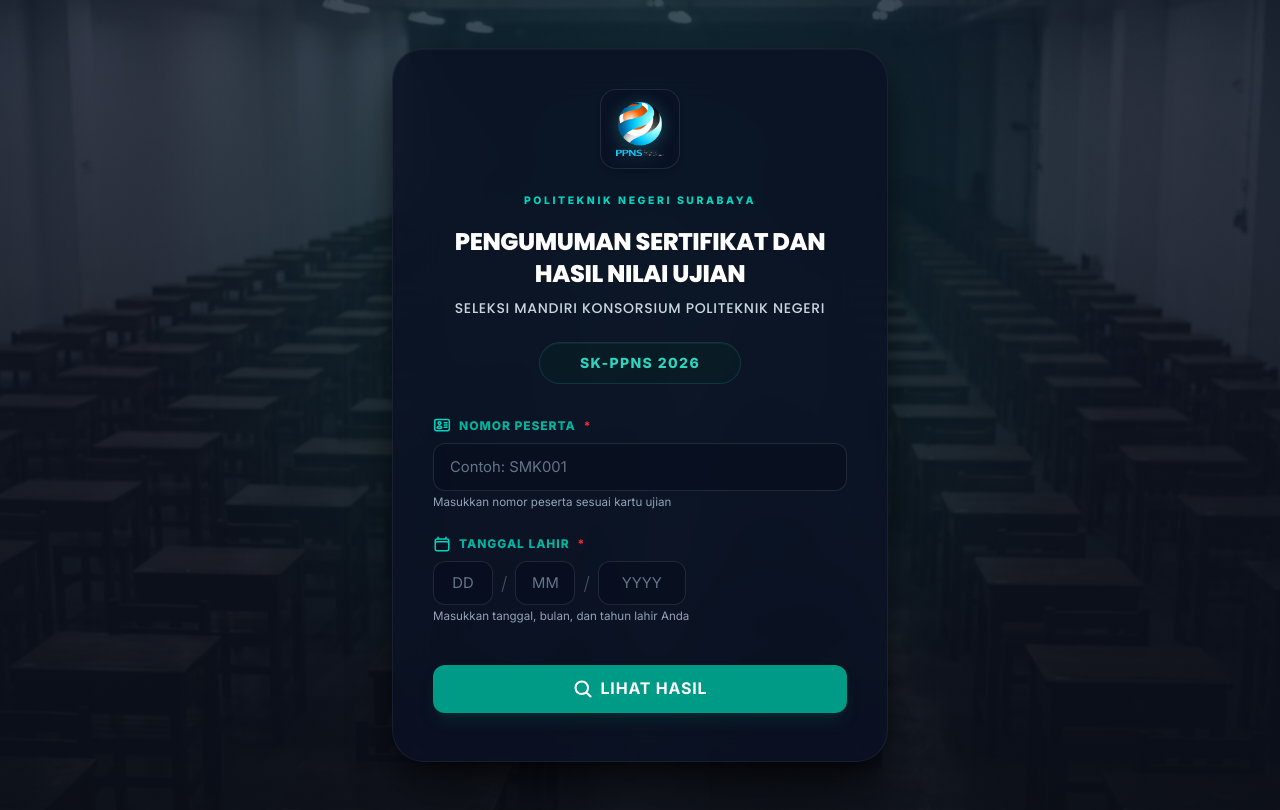
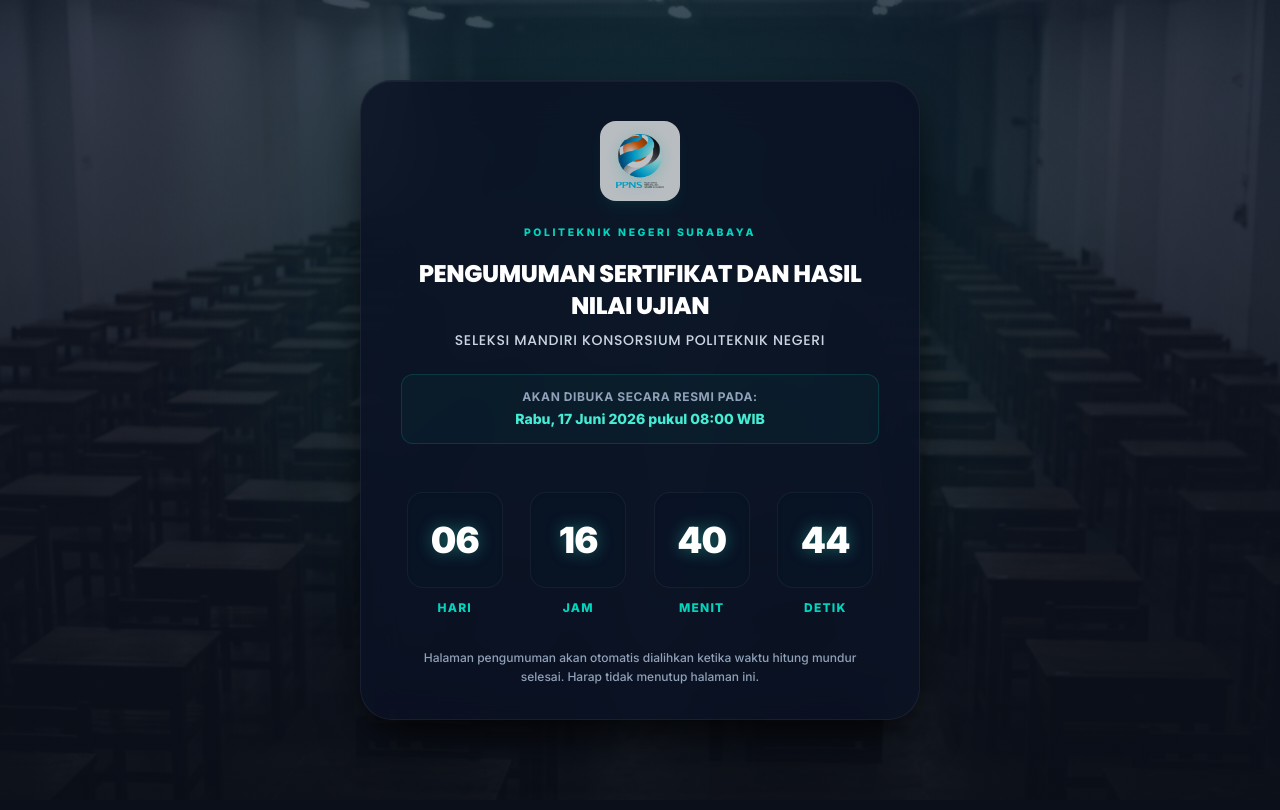
Before and after one commit to pemburunasikotak/pengumuman, a React (Vite) app: page / in a window 1280 px wide. Built offline with nearby package versions, Linux system fonts and the light colour scheme.

Commit message:
update countdown

```diff
--- /dev/null
+++ b/src/pages/Countdown.jsx
@@ -0,0 +1,173 @@
+import { useState, useEffect } from 'react';
+import { motion, AnimatePresence } from 'framer-motion';
+import logoPpns from '../assets/logo-ppns.png';
+
+export default function Countdown({ targetDate, onComplete }) {
+  const calculateTimeLeft = () => {
+    const difference = new Date(targetDate).getTime() - Date.now();
+    let timeLeft = { days: 0, hours: 0, minutes: 0, seconds: 0 };
+
+    if (difference > 0) {
+      timeLeft = {
+        days: Math.floor(difference / (1000 * 60 * 60 * 24)),
+        hours: Math.floor((difference / (1000 * 60 * 60)) % 24),
+        minutes: Math.floor((difference / 1000 / 60) % 60),
+        seconds: Math.floor((difference / 1000) % 60),
+      };
+    }
+
+    return { timeLeft, difference };
+  };
+
+  const [timeLeftObj, setTimeLeftObj] = useState(calculateTimeLeft());
+
+  useEffect(() => {
+    const timer = setInterval(() => {
+      const { timeLeft, difference } = calculateTimeLeft();
+      setTimeLeftObj({ timeLeft, difference });
+
+      if (difference <= 0) {
+        clearInterval(timer);
+        if (onComplete) {
+          onComplete();
+        }
+      }
+    }, 1000);
+
+    return () => clearInterval(timer);
+  }, [targetDate]);
+
+  const { timeLeft, difference } = timeLeftObj;
+
+  // Formatter for padding zero
+  const formatNumber = (num) => String(num).padStart(2, '0');
+
+  // Format full local release date (Senin, 15 Juni 2026 pukul 16:10 WIB)
+  const formatReleaseDate = () => {
+    const date = new Date(targetDate);
+    const options = { weekday: 'long', year: 'numeric', month: 'long', day: 'numeric' };
+    const dateStr = date.toLocaleDateString('id-ID', options);
+    const timeStr = date.toLocaleTimeString('id-ID', { hour: '2-digit', minute: '2-digit' }).replace('.', ':');
+    return `${dateStr} pukul ${timeStr} WIB`;
+  };
+
+  const timeUnits = [
+    { label: 'HARI', value: timeLeft.days },
+    { label: 'JAM', value: timeLeft.hours },
+    { label: 'MENIT', value: timeLeft.minutes },
+    { label: 'DETIK', value: timeLeft.seconds },
+  ];
+
+  return (
+    <div className="full-page-bg">
+      <div className="w-full max-w-xl mx-auto py-6 px-2">
+        <motion.div
+          initial={{ opacity: 0, y: 30 }}
+          animate={{ opacity: 1, y: 0 }}
+          transition={{ duration: 0.6, cubicBezier: [0.16, 1, 0.3, 1] }}
+          className="glass-card-dark overflow-hidden rounded-3xl"
+        >
+          {/* Card Header Section */}
+          <div className="px-6 sm:px-10 pt-10 pb-2 text-center bg-transparent">
+            {/* Logo with pulsating glow */}
+            <motion.div
+              initial={{ scale: 0.85, opacity: 0 }}
+              animate={{ scale: 1, opacity: 1 }}
+              transition={{ delay: 0.1, duration: 0.4 }}
+              className="mb-6 flex justify-center animate-pulse"
+            >
+              <div className="inline-flex items-center justify-center w-20 h-20 rounded-2xl bg-[#FAFAFA] border border-white/10 p-3 shadow-lg shadow-teal-500/10 hover:border-teal-500/30 transition-colors duration-300">
+                <img
+                  src={logoPpns}
+                  alt="Logo PPNS"
+                  className="w-full h-full drop-shadow-[0_2px_8px_rgba(45,212,191,0.3)] object-contain"
+                />
+              </div>
+            </motion.div>
+
+            {/* Sub-label */}
+            <motion.p
+              initial={{ opacity: 0 }}
+              animate={{ opacity: 1 }}
+              transition={{ delay: 0.2 }}
+              className="text-[0.65rem] text-teal-400 font-extrabold uppercase tracking-[0.25em] mb-4"
+            >
+              POLITEKNIK NEGERI SURABAYA
+            </motion.p>
+
+            {/* Main Title & Subtitle */}
+            <motion.h1
+              initial={{ opacity: 0, y: 10 }}
+              animate={{ opacity: 1, y: 0 }}
+              transition={{ delay: 0.25 }}
+              className="text-white text-center leading-snug tracking-tight mb-6"
+              style={{ fontFamily: 'var(--font-heading)' }}
+            >
+              <span className="block text-lg sm:text-xl md:text-2xl font-extrabold uppercase">
+                PENGUMUMAN SERTIFIKAT DAN HASIL NILAI UJIAN
+              </span>
+              <span className="block text-[0.7rem] sm:text-xs md:text-sm font-medium text-slate-300 uppercase tracking-wider mt-2">
+                SELEKSI MANDIRI KONSORSIUM POLITEKNIK NEGERI
+              </span>
+            </motion.h1>
+
+            {/* Target Date Banner */}
+            <motion.div
+              initial={{ opacity: 0 }}
+              animate={{ opacity: 1 }}
+              transition={{ delay: 0.3 }}
+              className="mb-8 p-3.5 rounded-xl bg-teal-500/5 border border-teal-500/20 text-center"
+            >
+              <p className="text-[0.65rem] sm:text-xs text-slate-400 font-bold uppercase tracking-wider mb-1">
+                Akan dibuka secara resmi pada:
+              </p>
+              <p className="text-xs sm:text-sm text-teal-300 font-extrabold">
+                {formatReleaseDate()}
+              </p>
+            </motion.div>
+          </div>
+
+          {/* Countdown Clock Section */}
+          <div className="px-6 sm:px-10 pb-8 pt-2">
+            <div className="grid grid-cols-4 gap-2.5 sm:gap-4">
+              <AnimatePresence mode="popLayout">
+                {timeUnits.map((unit, index) => (
+                  <motion.div
+                    key={unit.label}
+                    initial={{ opacity: 0, scale: 0.9 }}
+                    animate={{ opacity: 1, scale: 1 }}
+                    transition={{ delay: 0.35 + index * 0.05 }}
+                    className="flex flex-col items-center"
+                  >
+                    <div className="w-full aspect-square sm:h-24 sm:w-24 rounded-2xl bg-[#091526]/75 border border-white/5 shadow-inner flex items-center justify-center relative overflow-hidden group">
+                      {/* Decorative internal glow */}
+                      <div className="absolute inset-0 bg-radial-gradient from-teal-500/5 to-transparent pointer-events-none opacity-0 group-hover:opacity-100 transition-opacity duration-300" />
+
+                      {/* Big Digital Text */}
+                      <span className="text-2xl sm:text-4xl font-black text-white tracking-tight drop-shadow-[0_0_8px_rgba(45,212,191,0.4)]">
+                        {formatNumber(unit.value)}
+                      </span>
+                    </div>
+
+                    <span className="text-[0.55rem] sm:text-xs text-teal-400 font-extrabold tracking-widest uppercase mt-3">
+                      {unit.label}
+                    </span>
+                  </motion.div>
+                ))}
+              </AnimatePresence>
+            </div>
+
+            <motion.div
+              initial={{ opacity: 0 }}
+              animate={{ opacity: 1 }}
+              transition={{ delay: 0.6 }}
+              className="mt-8 text-center text-[0.65rem] sm:text-xs text-slate-400 leading-relaxed font-medium"
+            >
+              Halaman pengumuman akan otomatis dialihkan ketika waktu hitung mundur selesai. Harap tidak menutup halaman ini.
+            </motion.div>
+          </div>
+        </motion.div>
+      </div>
+    </div>
+  );
+}
--- a/src/routes/AppRoutes.jsx
+++ b/src/routes/AppRoutes.jsx
@@ -1,9 +1,36 @@
+import { useState, useEffect } from 'react';
 import { Routes, Route } from 'react-router-dom';
 import Home from '../pages/Home';
 import Result from '../pages/Result';
 import Verify from '../pages/Verify';
+import Countdown from '../pages/Countdown';
 
 export default function AppRoutes() {
+  const targetDateStr = '2026-06-17T15:00:00+07:00';
+
+  const [isBeforeRelease, setIsBeforeRelease] = useState(() => {
+    const target = new Date(targetDateStr).getTime();
+    return Date.now() < target;
+  });
+
+  useEffect(() => {
+    if (!isBeforeRelease) return;
+
+    const target = new Date(targetDateStr).getTime();
+    const interval = setInterval(() => {
+      if (Date.now() >= target) {
+        setIsBeforeRelease(false);
+        clearInterval(interval);
+      }
+    }, 1000);
+
+    return () => clearInterval(interval);
+  }, [isBeforeRelease]);
+
+  if (isBeforeRelease) {
+    return <Countdown targetDate={targetDateStr} onComplete={() => setIsBeforeRelease(false)} />;
+  }
+
   return (
     <Routes>
       <Route path="/" element={<Home />} />
```
Also changed, not shown: 1 other file (tests, documents, lock files or other folders).
